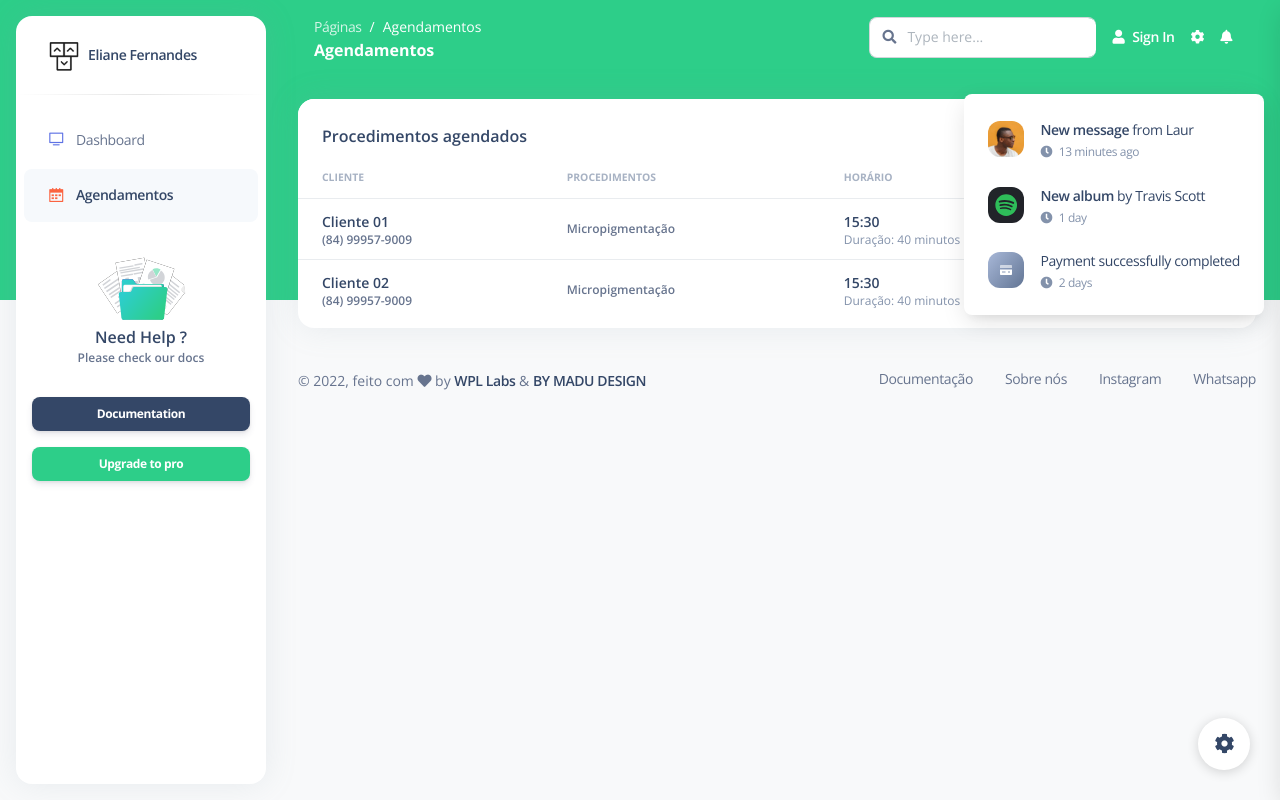
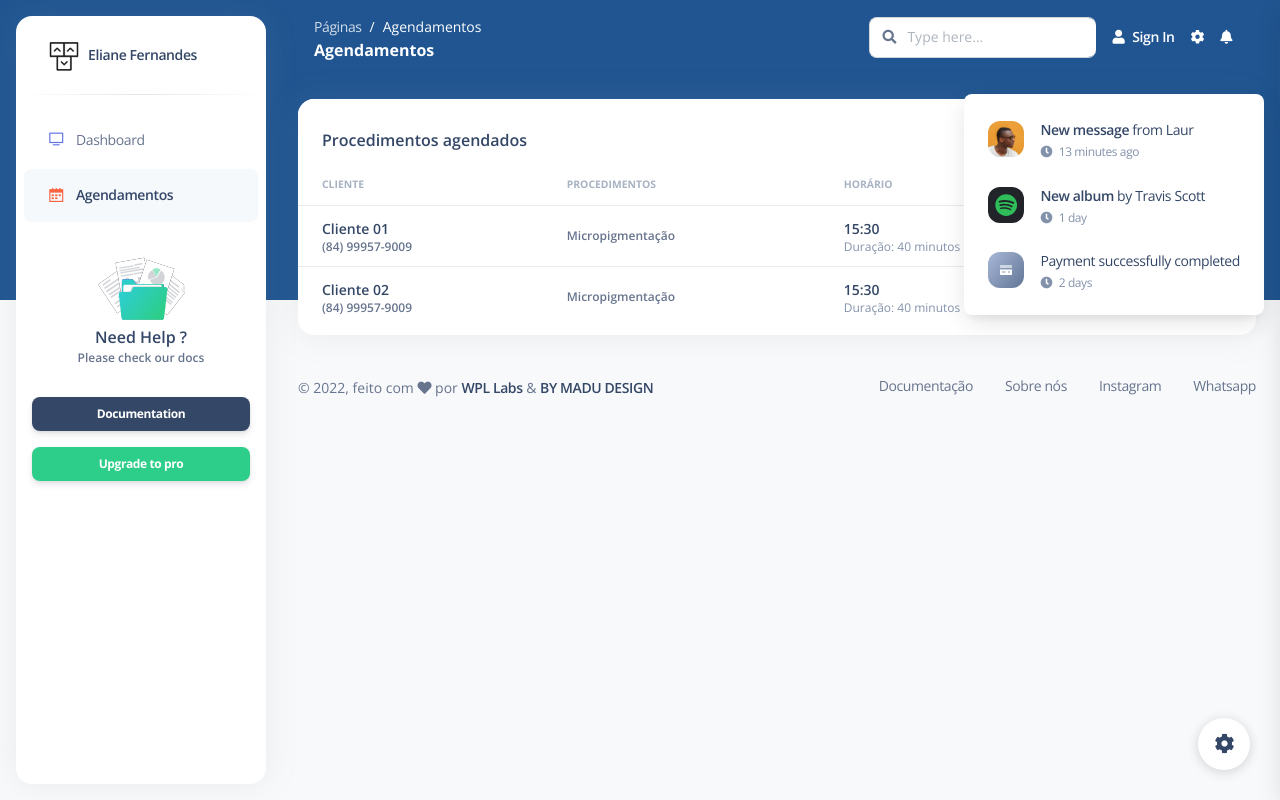
Before and after one commit to LucasWPL/beauty-admin-app, a Vue app: page /schedules in a window 1280 px wide. Built offline with nearby package versions, Linux system fonts and the light colour scheme.

Commit message:
feat: botão para novo agendamento

```diff
--- a/src/assets/scss/argon-dashboard/_variables.scss
+++ b/src/assets/scss/argon-dashboard/_variables.scss
@@ -54,7 +54,7 @@ $colors: (
 
 $primary:       #5e72e4 !default;
 $secondary:     #8392ab !default;
-$info:          #11cdef !default;
+$info:          #205591 !default;
 $success:       #2dce89 !default;
 $warning:       #fb6340 !default;
 $danger:        #f5365c !default;
@@ -82,7 +82,7 @@ $primary-gradient-state:      #825ee4 !default;
 $secondary-gradient:          #627594 !default;
 $secondary-gradient-state:    #a8b8d8 !default;
 
-$info-gradient:               #1171ef !default;
+$info-gradient:               #205591 !default;
 $info-gradient-state:         #11cdef !default;
 
 $success-gradient:            #2dce89 !default;
--- a/src/examples/Footer.vue
+++ b/src/examples/Footer.vue
@@ -9,7 +9,7 @@
           >
             ©
             {{ new Date().getFullYear() }}, feito com
-            <i class="fa fa-heart"></i> by
+            <i class="fa fa-heart"></i> por
             <a
               href="#"
               class="font-weight-bold"
--- a/src/examples/Sidenav/index.vue
+++ b/src/examples/Sidenav/index.vue
@@ -2,7 +2,7 @@
   <div
     v-show="this.$store.state.layout === 'default'"
     class="min-height-300 position-absolute w-100"
-    :class="`${this.$store.state.darkMode ? 'bg-transparent' : 'bg-success'}`"
+    :class="`${this.$store.state.darkMode ? 'bg-transparent' : 'bg-info'}`"
   />
   <aside
     class="my-3 overflow-auto border-0 sidenav navbar navbar-vertical navbar-expand-xs border-radius-xl"
--- a/src/views/components/DefaultTable.vue
+++ b/src/views/components/DefaultTable.vue
@@ -1,7 +1,17 @@
 <template>
   <div class="card">
     <div class="card-header pb-0">
-      <h6>{{ table.title }}</h6>
+      <div class="row">
+        <div class="col-6 d-flex align-items-center">
+           <h6>{{ table.title }}</h6>
+        </div>
+        <div class="col-6 text-end">
+          <argon-button color="dark" variant="gradient">
+            <i class="fas fa-plus me-2"></i>
+            Novo agendamento
+          </argon-button>
+        </div>
+      </div>
     </div>
     <div class="card-body px-0 pt-0 pb-2">
       <div class="table-responsive p-0">
@@ -34,9 +44,15 @@
 </template>
 
 <script>
+
+import ArgonButton from "@/components/ArgonButton.vue";
+
 export default {
     name: "default-table",
     props: ['values'],
+    components: {
+      ArgonButton,
+    },
     mounted: function () {
         console.log(this.values.tbody[0]);
     },
```
